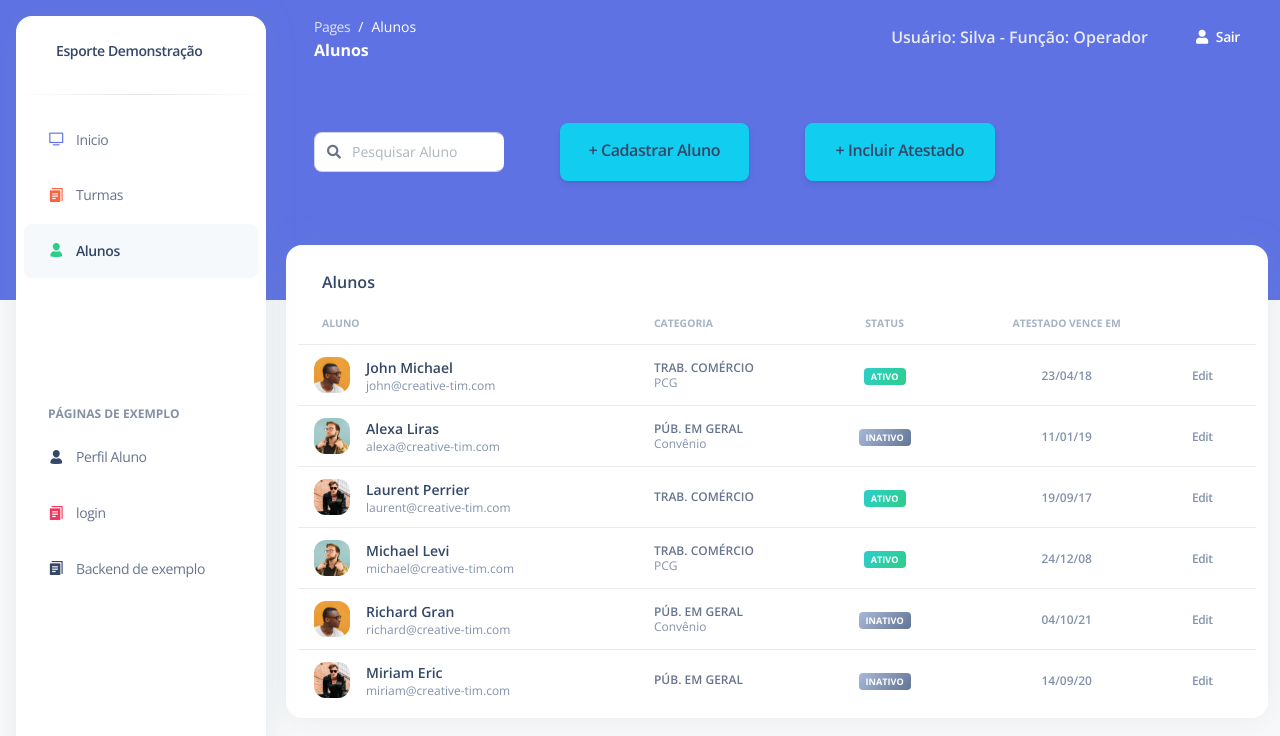
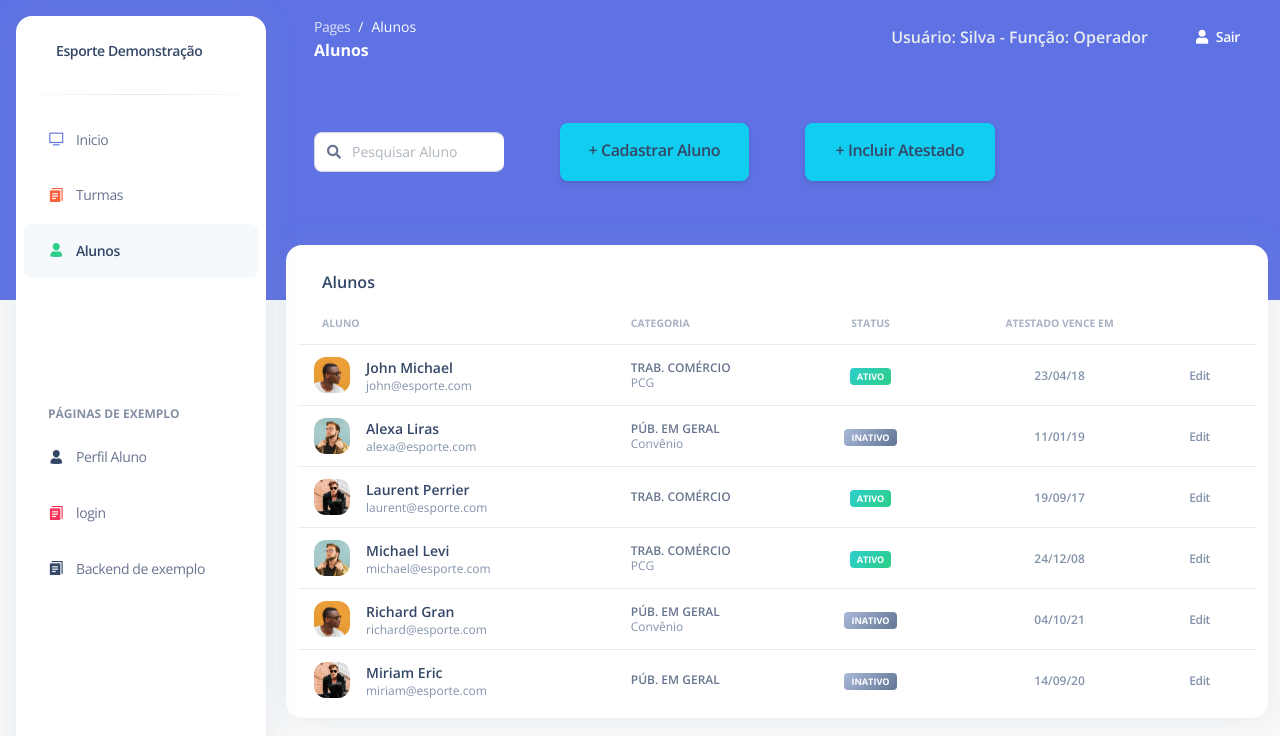
Before and after one commit to JulioCout/SAE-Front, a Vue app: page /alunos in a window 1280 px wide. Shown: the top 736 px of the page. Built offline with nearby package versions, Linux system fonts and the light colour scheme.

Commit message:
author's table modification

```diff
--- a/src/views/components/AuthorsTable.vue
+++ b/src/views/components/AuthorsTable.vue
@@ -45,7 +45,7 @@
                   <div class="d-flex flex-column justify-content-center">
                     <h6 class="mb-0 text-sm">John Michael</h6>
                     <p class="text-xs text-secondary mb-0">
-                      john@creative-tim.com
+                      john@esporte.com
                     </p>
                   </div>
                 </div>
@@ -85,7 +85,7 @@
                   <div class="d-flex flex-column justify-content-center">
                     <h6 class="mb-0 text-sm">Alexa Liras</h6>
                     <p class="text-xs text-secondary mb-0">
-                      alexa@creative-tim.com
+                      alexa@esporte.com
                     </p>
                   </div>
                 </div>
@@ -127,7 +127,7 @@
                   <div class="d-flex flex-column justify-content-center">
                     <h6 class="mb-0 text-sm">Laurent Perrier</h6>
                     <p class="text-xs text-secondary mb-0">
-                      laurent@creative-tim.com
+                      laurent@esporte.com
                     </p>
                   </div>
                 </div>
@@ -167,7 +167,7 @@
                   <div class="d-flex flex-column justify-content-center">
                     <h6 class="mb-0 text-sm">Michael Levi</h6>
                     <p class="text-xs text-secondary mb-0">
-                      michael@creative-tim.com
+                      michael@esporte.com
                     </p>
                   </div>
                 </div>
@@ -207,7 +207,7 @@
                   <div class="d-flex flex-column justify-content-center">
                     <h6 class="mb-0 text-sm">Richard Gran</h6>
                     <p class="text-xs text-secondary mb-0">
-                      richard@creative-tim.com
+                      richard@esporte.com
                     </p>
                   </div>
                 </div>
@@ -249,7 +249,7 @@
                   <div class="d-flex flex-column justify-content-center">
                     <h6 class="mb-0 text-sm">Miriam Eric</h6>
                     <p class="text-xs text-secondary mb-0">
-                      miriam@creative-tim.com
+                      miriam@esporte.com
                     </p>
                   </div>
                 </div>
```
